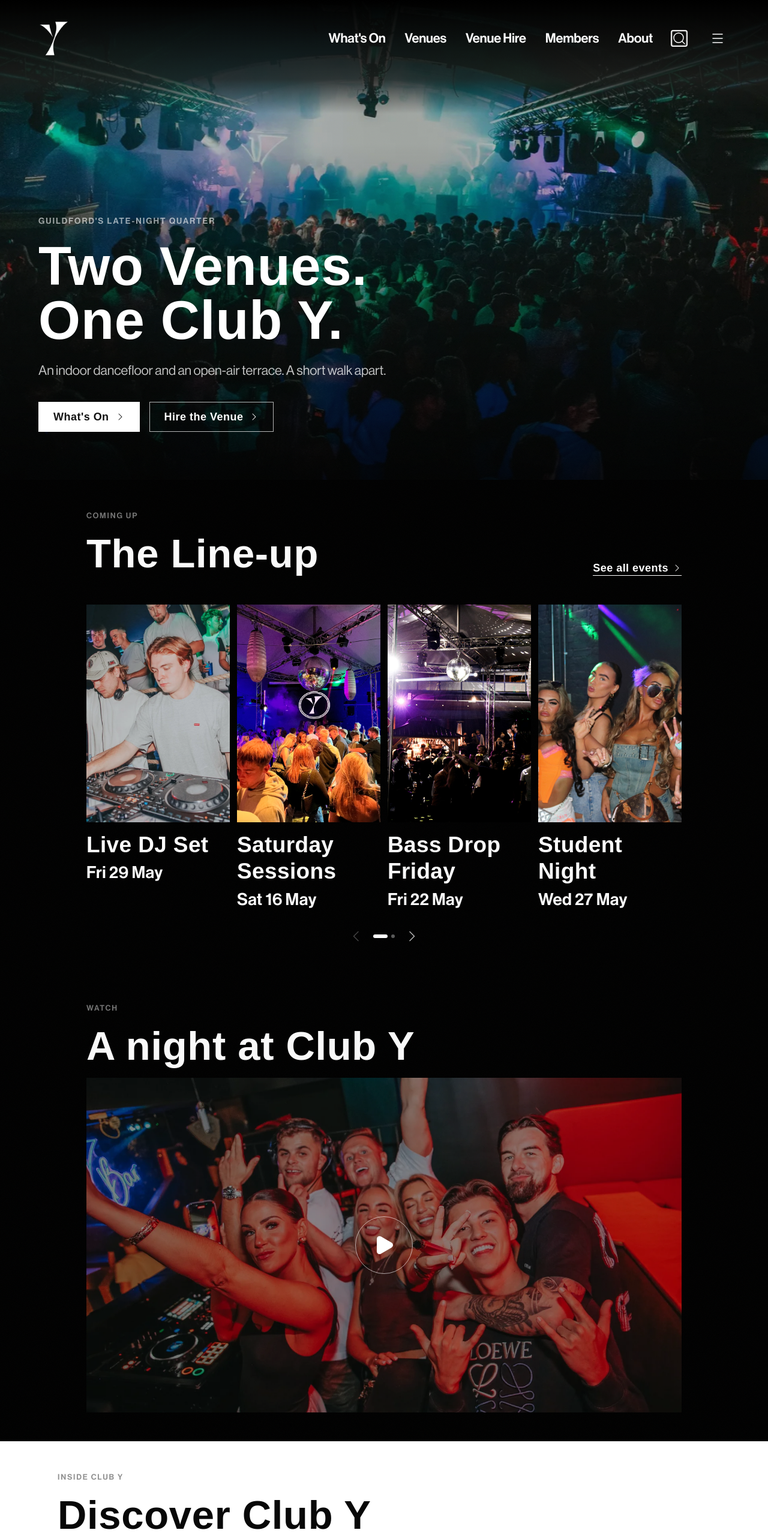
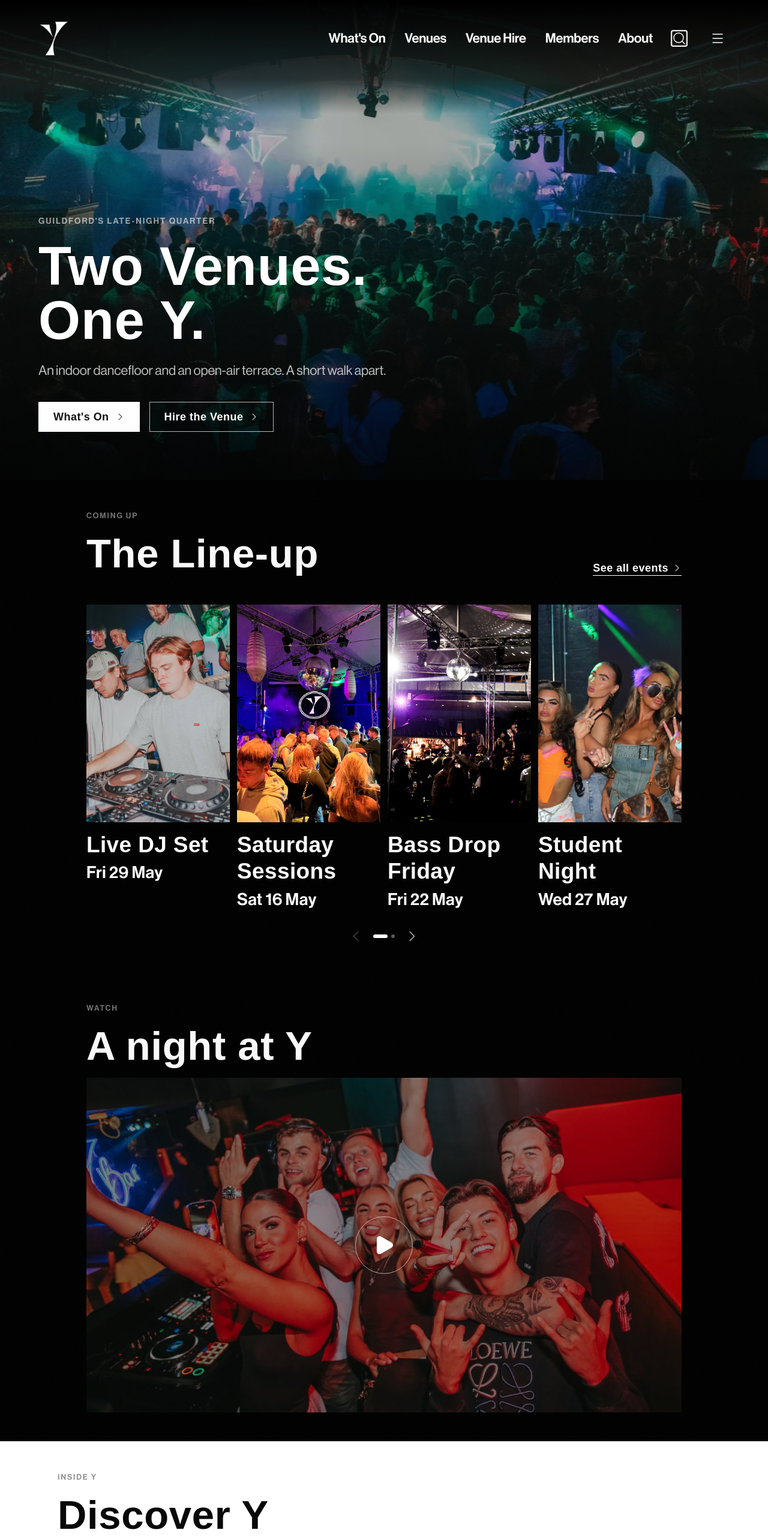
Before and after one commit to finlaycarver/y-club-website, a Next.js app: page / in a window 1280 px wide. Shown: the top 2566 px of the page at 60% size. Built offline with nearby package versions, Linux system fonts and the light colour scheme; a web font is replaced by a local one.

Commit message:
revert: Club Y → Y throughout site

```diff
--- a/src/app/layout.tsx
+++ b/src/app/layout.tsx
@@ -4,7 +4,7 @@
 
 export const metadata: Metadata = {
   metadataBase: new URL("https://club-y.vercel.app"),
-  title: "Club Y — Guildford's Late-Night Quarter",
+  title: "Y — Guildford's Late-Night Quarter",
   description:
     "Two venues in the heart of Guildford. The Cornerhouse for the late nights. The Quadrant for the long summer evenings.",
   icons: {
@@ -12,11 +12,11 @@
     apple: "/seo/apple-touch-icon.png",
   },
   openGraph: {
-    title: "Club Y — Guildford's Late-Night Quarter",
+    title: "Y — Guildford's Late-Night Quarter",
     description: "Two venues in the heart of Guildford. The Cornerhouse for the late nights. The Quadrant for the long summer evenings.",
     images: [{ url: "/seo/og-image.png", width: 1200, height: 630 }],
     url: "https://club-y.vercel.app",
-    siteName: "Club Y",
+    siteName: "Y",
   },
   twitter: {
     card: "summary_large_image",
--- a/src/components/DiscoverSection.tsx
+++ b/src/components/DiscoverSection.tsx
@@ -135,7 +135,7 @@
           color: "rgba(8,8,8,0.45)",
           margin: "0 0 14px",
         }}>
-          Inside Club Y
+          Inside Y
         </p>
 
         <h2
@@ -148,7 +148,7 @@
             margin: "0 0 32px",
           }}
         >
-          Discover Club Y
+          Discover Y
         </h2>
 
         <div
--- a/src/components/HeroSection.tsx
+++ b/src/components/HeroSection.tsx
@@ -53,7 +53,7 @@
           className="text-[46px] md:text-[90px]"
           style={{ fontWeight: 700, lineHeight: 1, letterSpacing: "0.9px", margin: "0 0 24px", color: "white" }}
         >
-          Two Venues.<br /><span className="whitespace-nowrap">One Club Y.</span>
+          Two Venues.<br /><span className="whitespace-nowrap">One Y.</span>
         </h1>
 
         <p
--- a/src/components/SiteFooter.tsx
+++ b/src/components/SiteFooter.tsx
@@ -30,8 +30,8 @@
 
         {/* LEFT — Logo + tagline */}
         <div style={{ display: "flex", flexDirection: "column", gap: "24px" }}>
-          <Link href="/" aria-label="Club Y home" style={{ display: "inline-block" }}>
-            <Image src="/images/logo/y-white-no-background.webp" alt="Club Y" width={72} height={54} style={{ height: "54px", width: "auto" }} />
+          <Link href="/" aria-label="Y home" style={{ display: "inline-block" }}>
+            <Image src="/images/logo/y-white-no-background.webp" alt="Y" width={72} height={54} style={{ height: "54px", width: "auto" }} />
           </Link>
           <p style={{ fontSize: "15px", color: "rgba(255,255,255,0.45)", lineHeight: "1.6", maxWidth: "320px" }}>
             Guildford's Late-Night Quarter — two venues, one walk apart.
@@ -88,7 +88,7 @@
         </nav>
 
         <p style={{ fontSize: "12px", color: "rgba(255,255,255,0.3)", whiteSpace: "nowrap" }}>
-          Club Y &copy; 2026. All rights reserved.
+          Y &copy; 2026. All rights reserved.
         </p>
 
         <div style={{ display: "flex", gap: "20px", alignItems: "center" }}>
--- a/src/components/SiteHeader.tsx
+++ b/src/components/SiteHeader.tsx
@@ -20,7 +20,7 @@
   { label: "What's On", href: "#whats-on" },
   { label: "Venue Hire", href: "#venue-hire" },
   { label: "Members", href: "/" },
-  { label: "About Club Y", href: "#about" },
+  { label: "About Y", href: "#about" },
   { label: "Contact", href: "#contact" },
 ] as const;
 
@@ -137,10 +137,10 @@
         />
 
         <div style={{ width: "184px", height: "80px", display: "flex", alignItems: "center" }}>
-          <Link href="/" aria-label="Club Y home">
+          <Link href="/" aria-label="Y home">
             <Image
               src="/images/logo/y-white-no-background.webp"
-              alt="Club Y"
+              alt="Y"
               width={80}
               height={60}
               style={{ height: "60px", width: "auto" }}
--- a/src/components/VideoSection.tsx
+++ b/src/components/VideoSection.tsx
@@ -48,7 +48,7 @@
           margin: "0 0 16px",
         }}
       >
-        A night at Club Y
+        A night at Y
       </h2>
 
       {/* Video placeholder — full section width, no extra horizontal margins */}
--- a/src/components/WhatsonSection.tsx
+++ b/src/components/WhatsonSection.tsx
@@ -15,11 +15,11 @@
 }
 
 const events: EventItem[] = [
-  { title: "Live DJ Set", venue: "Club Y", date: "Fri 29 May", imageUrl: "/images/13.webp", href: "#" },
-  { title: "Saturday Sessions", venue: "Club Y", date: "Sat 16 May", imageUrl: "/images/9.webp", href: "#" },
-  { title: "Bass Drop Friday", venue: "Club Y", date: "Fri 22 May", imageUrl: "/images/nadine-180.jpg", href: "#" },
-  { title: "Student Night", venue: "Club Y", date: "Wed 27 May", imageUrl: "/images/img-1917.jpg", href: "#" },
-  { title: "Summer Garden Party", venue: "Club Y", date: "Sat 13 Jun", imageUrl: "/images/441900351_371148019313956_2396615588718096493_n-2-copy.webp", href: "#" },
+  { title: "Live DJ Set", venue: "Y", date: "Fri 29 May", imageUrl: "/images/13.webp", href: "#" },
+  { title: "Saturday Sessions", venue: "Y", date: "Sat 16 May", imageUrl: "/images/9.webp", href: "#" },
+  { title: "Bass Drop Friday", venue: "Y", date: "Fri 22 May", imageUrl: "/images/nadine-180.jpg", href: "#" },
+  { title: "Student Night", venue: "Y", date: "Wed 27 May", imageUrl: "/images/img-1917.jpg", href: "#" },
+  { title: "Summer Garden Party", venue: "Y", date: "Sat 13 Jun", imageUrl: "/images/441900351_371148019313956_2396615588718096493_n-2-copy.webp", href: "#" },
 ]
 
 // Per-breakpoint carousel geometry — precomputed to keep CSS values clean
```
